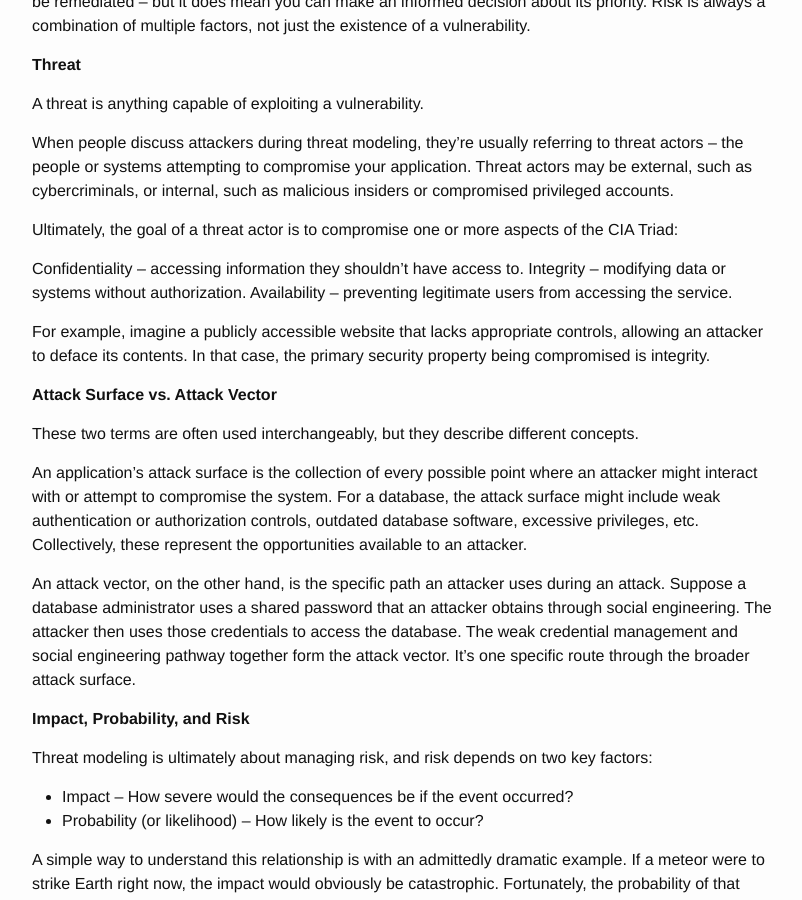
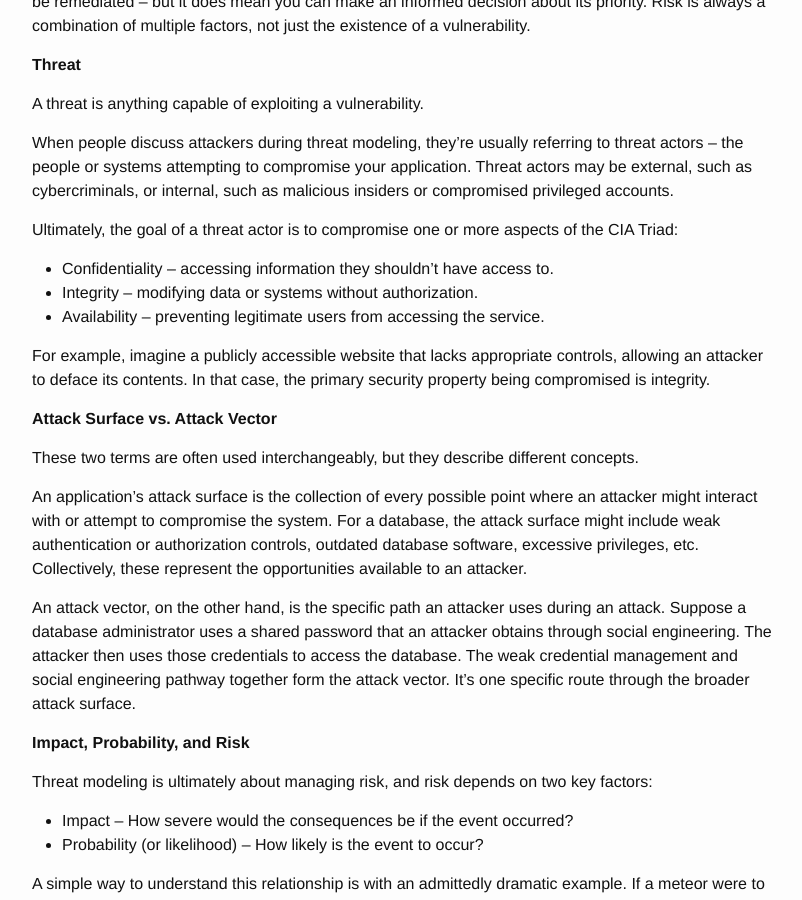
Before and after one commit to thatvirdiguy/thatvirdiguy.github.io, a Jekyll site: the page built from _posts/2026-07-06-threat-modeling-101.md, in a window 1280 px wide and 900 px high, scrolled down 2655 px. Shown: the whole window, without its empty margins (238-1040 px from the left). Built offline with Jekyll 4.4.1, drawn with Linux system fonts in a browser that asks for light colours; our own code applies the rules of GitHub Pages for plain Markdown files.

```diff
--- a/_posts/2026-07-06-threat-modeling-101.md
+++ b/_posts/2026-07-06-threat-modeling-101.md
@@ -61,9 +61,9 @@ When people discuss attackers during threat modeling, they're usually referring
 
 Ultimately, the goal of a threat actor is to compromise one or more aspects of the CIA Triad:
 
-Confidentiality – accessing information they shouldn't have access to.
-Integrity – modifying data or systems without authorization.
-Availability – preventing legitimate users from accessing the service.
+- Confidentiality – accessing information they shouldn't have access to.
+- Integrity – modifying data or systems without authorization.
+- Availability – preventing legitimate users from accessing the service.
 
 For example, imagine a publicly accessible website that lacks appropriate controls, allowing an attacker to deface its contents. In that case, the primary security property being compromised is integrity.
 
```
